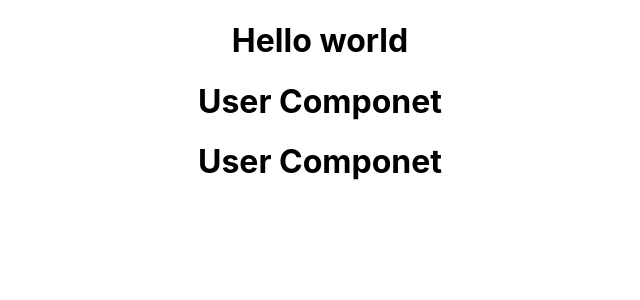
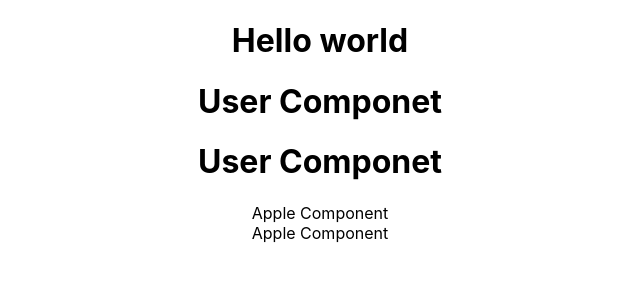
Before and after one commit to PritamMakwana/React-Js-Topics, a React (Create React App) app: page / in a window 1280 px wide. Shown: the top 300 px of the page, without its empty margins (320-960 px from the left). Built offline with nearby package versions, Linux system fonts and the light colour scheme.

Commit message:
one component in use anthoer component

```diff
--- a/src/App.js
+++ b/src/App.js
@@ -2,11 +2,21 @@ import './App.css';
 import User from './User.js';
 
 function App() {
+
+  function Apple(){
+    return(
+      <div>Apple Component</div>
+    )
+  }
+
+
   return (
     <div className="App">
       <h1>Hello world</h1>
       <User/>
       <User></User>
+      <Apple/>
+      {Apple()}
     </div>
   );
 }
```
